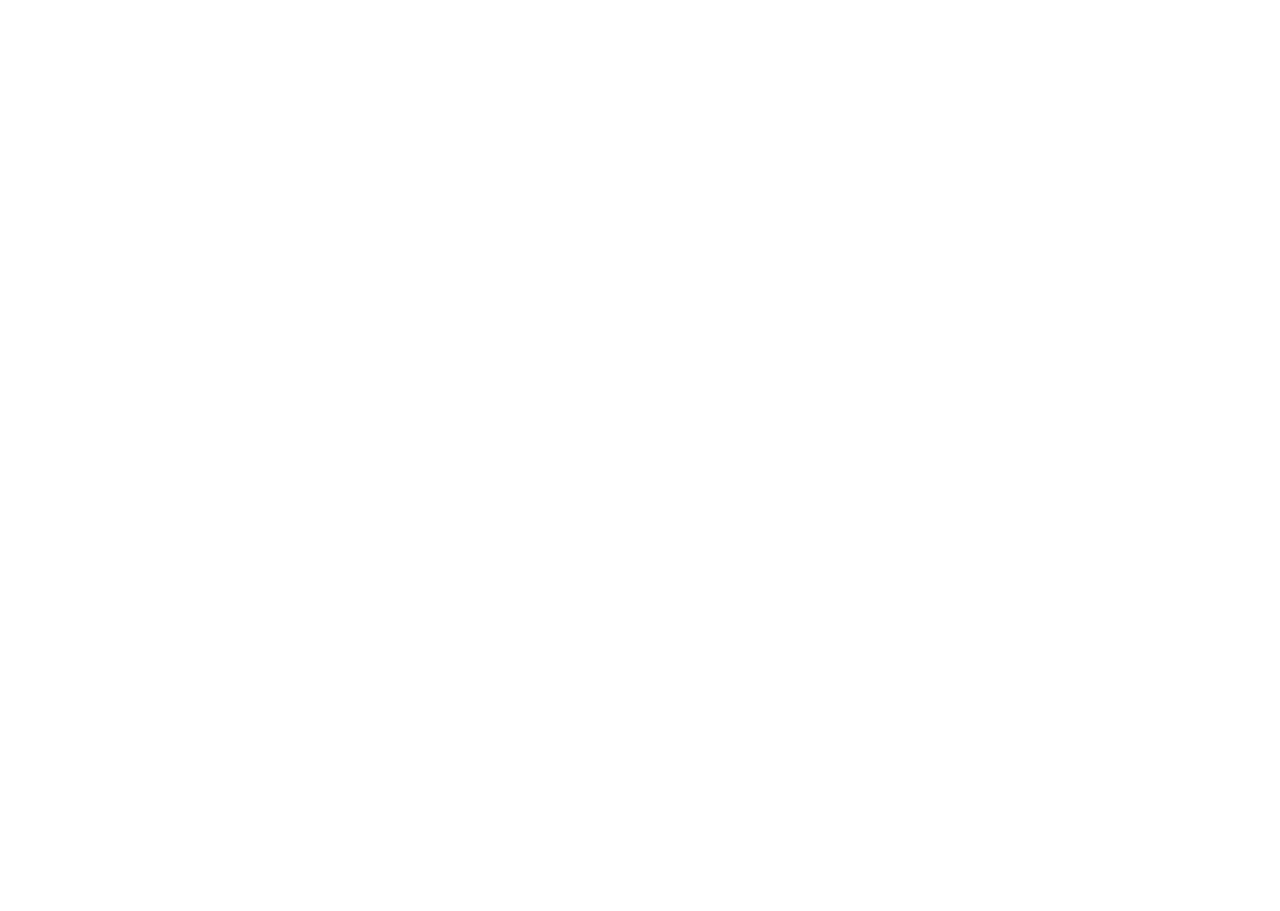
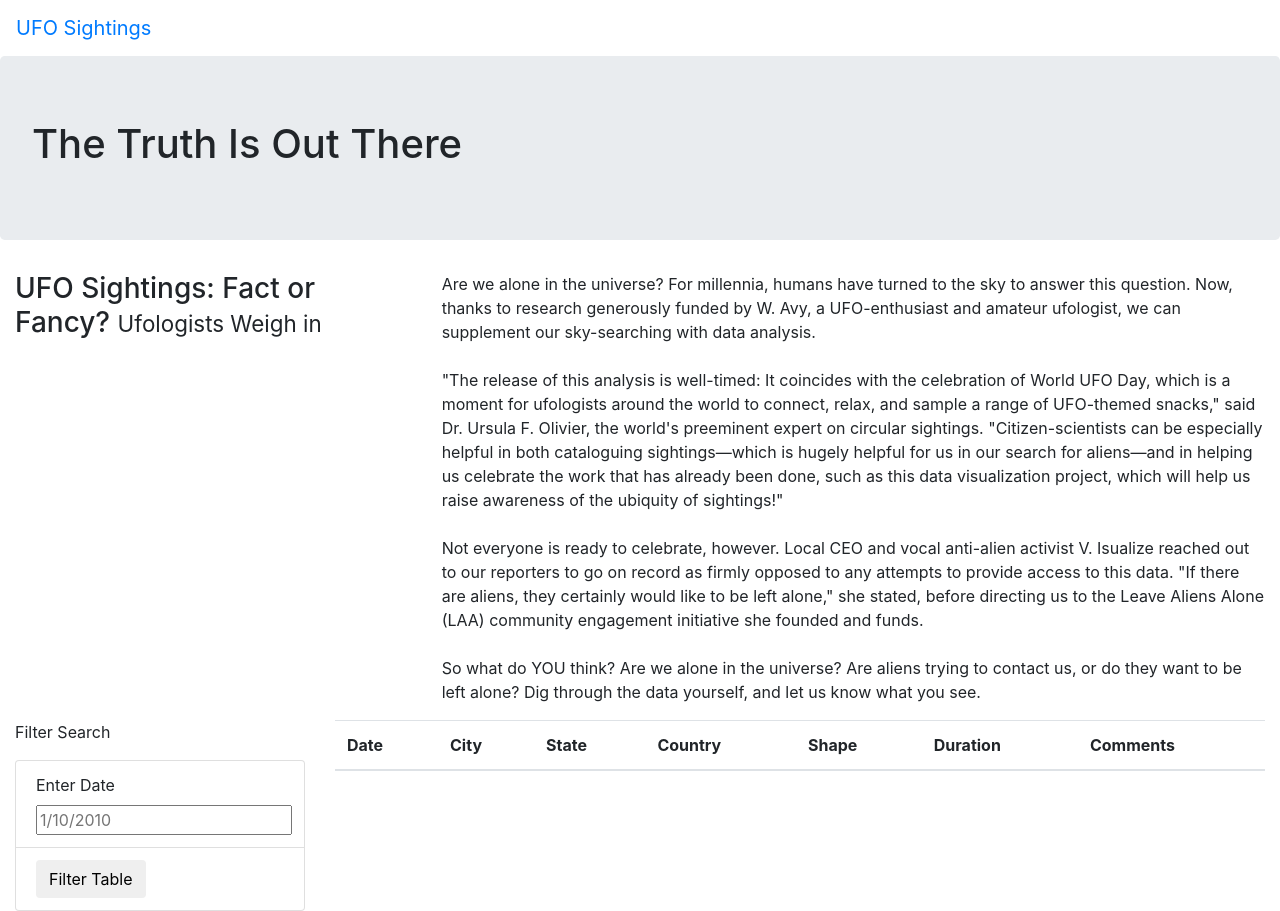
Before and after one commit to jlemus1367/UFOs, a plain HTML site: page index.html in a window 1280 px wide. Before the commit the page ends 800 px from the top, so only its background shows below. Drawn offline with nearby package versions, Linux system fonts and the light colour scheme.

Commit message:
Updating html and app.js

```diff
--- a/index.html
+++ b/index.html
@@ -4,9 +4,69 @@
     <meta charset="UTF-8">
     <meta http-equiv="X-UA-Compatible" content="IE=edge">
     <meta name="viewport" content="width=device-width, initial-scale=1.0">
-    <title>Document</title>
+    <title>UFO Finder</title>
+    <link
+      rel="stylesheet"
+      href="https://maxcdn.bootstrapcdn.com/bootstrap/4.0.0/css/bootstrap.min.css"
+      integrity="sha384-Gn5384xqQ1aoWXA+058RXPxPg6fy4IWvTNh0E263XmFcJlSAwiGgFAW/dAiS6JXm"
+      crossorigin="anonymous"
+    />
+    <link rel="stylesheet" href="static/css/style.css">
 </head>
 <body>
-
+    <div class="wrapper">
+        <nav class="navbar navbar-expand-lg">
+            <a class="navbar-brand" href="index.html">UFO Sightings</a>
+        </nav>
+    </div>
+    <div class="jumbotron">
+        <h1>The Truth Is Out There</h1>
+    </div>
+    <div class="container-fluid">
+        <div class="row">
+            <div class="col-md-4">
+                <h3>UFO Sightings: Fact or Fancy? <small>Ufologists Weigh in</small></h3>
+            </div>
+            <div class="col-md-8">
+                <p>
+                    Are we alone in the universe? For millennia, humans have turned to the sky to answer this question. Now, thanks to research generously funded by W. Avy, a UFO-enthusiast and amateur ufologist, we can supplement our sky-searching with data analysis.<br><br>"The release of this analysis is well-timed: It coincides with the celebration of World UFO Day, which is a moment for ufologists around the world to connect, relax, and sample a range of UFO-themed snacks," said Dr. Ursula F. Olivier, the world's preeminent expert on circular sightings. "Citizen-scientists can be especially helpful in both cataloguing sightings—which is hugely helpful for us in our search for aliens—and in helping us celebrate the work that has already been done, such as this data visualization project, which will help us raise awareness of the ubiquity of sightings!"<br><br>Not everyone is ready to celebrate, however. Local CEO and vocal anti-alien activist V. Isualize reached out to our reporters to go on record as firmly opposed to any attempts to provide access to this data. "If there are aliens, they certainly would like to be left alone," she stated, before directing us to the Leave Aliens Alone (LAA) community engagement initiative she founded and funds.<br><br>So what do YOU think? Are we alone in the universe? Are aliens trying to contact us, or do they want to be left alone? Dig through the data yourself, and let us know what you see.
+                </p>
+            </div>
+        </div>
+    </div>
+    <div class="container-fluid">
+        <div class="row">
+            <div class="col-md-3">
+                <form>
+                    <p>Filter Search</p>
+                    <ul class="list-group">
+                        <li class="list-group-item">
+                            <label for="date">Enter Date</label>
+                            <input type="text" placeholder="1/10/2010" id="datetime" />
+                        </li>
+                        <li class="list-group-item">
+                            <button id="filter-btn" type="button" class="btn btn-default">Filter Table</button>
+                        </li>
+                    </ul>
+                </form>
+            </div>
+            <div class="col-md-9">
+                <table class="table table-striped">
+                    <thead>
+                        <tr>
+                            <th>Date</th>
+                            <th>City</th>
+                            <th>State</th>
+                            <th>Country</th>
+                            <th>Shape</th>
+                            <th>Duration</th>
+                            <th>Comments</th>
+                        </tr>
+                    </thead>
+                    <tbody></tbody>
+                </table>
+            </div>
+        </div>
+    </div>
 </body>
 </html>
```
Also changed, not shown: static/js/app.js (+25 -0 lines).
